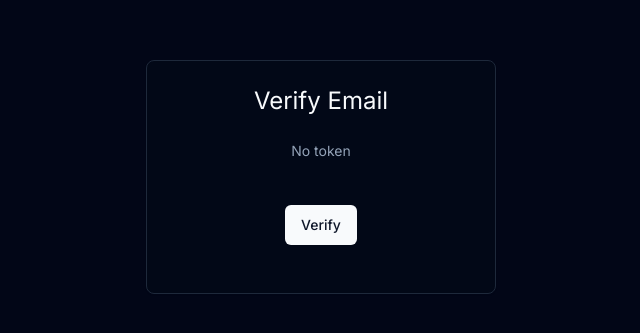
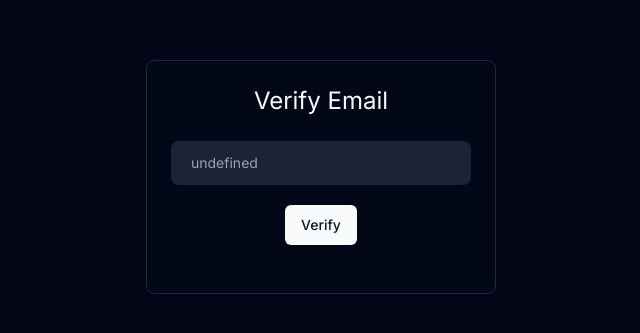
Before and after one commit to Agent-006/myblog, a Next.js app: page /verifyemail in a window 1280 px wide. Shown: the part 223-556 px from the top of the page, without its empty margins (319-959 px from the left). Built offline with nearby package versions, Linux system fonts and the light colour scheme.

Commit message:
fix(app/verifyemai): url issue

```diff
--- a/src/app/verifyemail/page.jsx
+++ b/src/app/verifyemail/page.jsx
@@ -27,7 +27,7 @@ export default function VerifyEmailPage() {
     try {
       setError(false);
       const res = await axios.post("/api/users/verifyemail", { data });
-      console.log(res)
+      console.log(res);
       setVerified(true);
     } catch (err) {
       setError(true);
@@ -39,7 +39,8 @@ export default function VerifyEmailPage() {
     try {
       setError(false);
       const urlToken = window.location.search.split("=")[1];
-      setToken(urlToken || "");
+      const decodedToken = decodeURIComponent(urlToken);
+      setToken(decodedToken || "");
     } catch (err) {
       setError(true);
       console.log(err.message);
```
